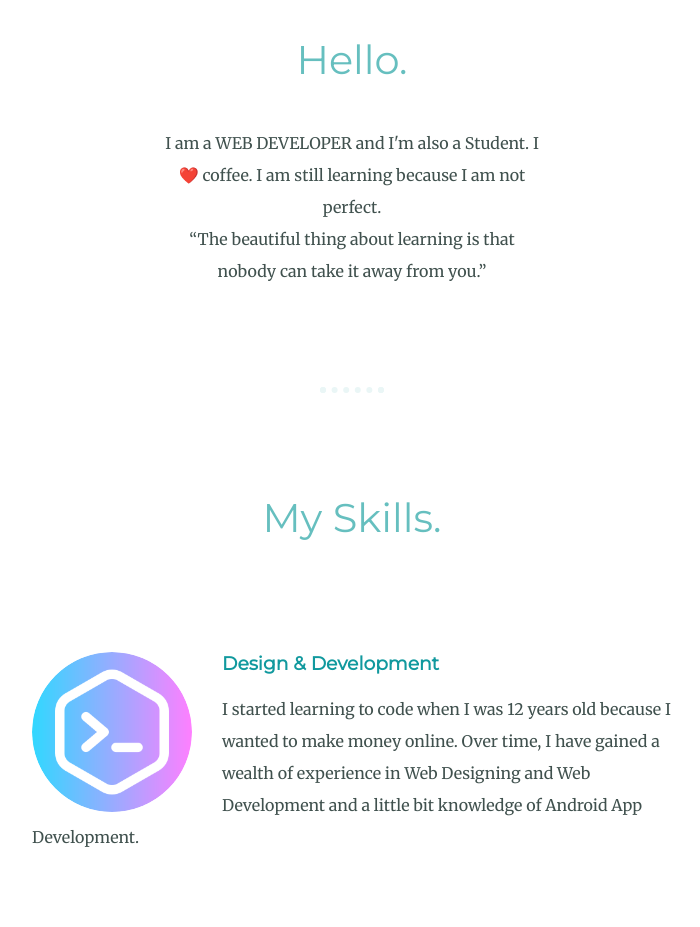
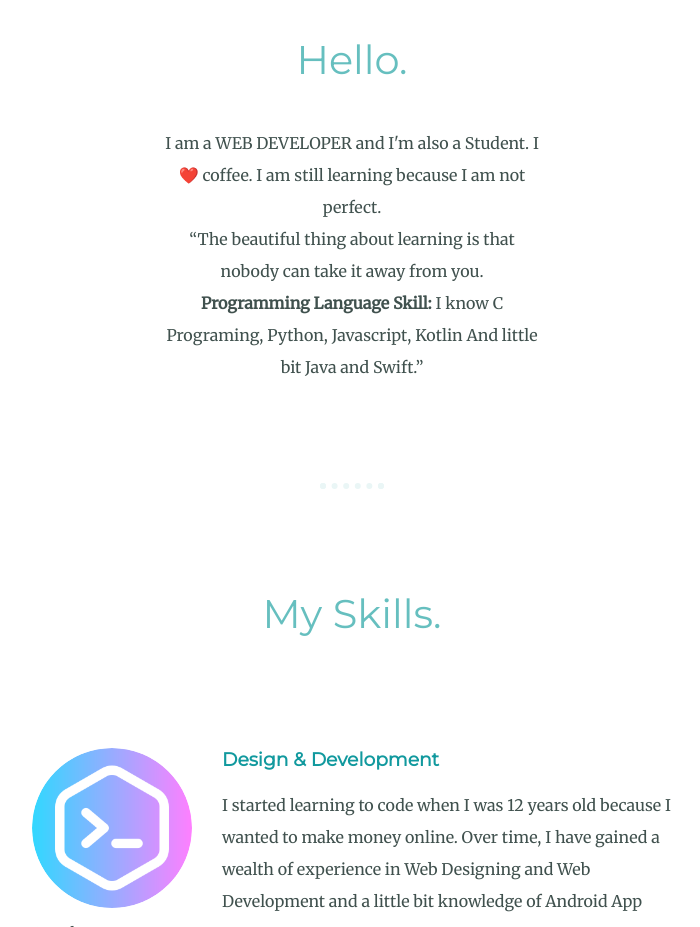
Before and after one commit to MDSINHA/pw, a plain HTML site: page index.html in a window 1280 px wide. Shown: the part 1152-2079 px from the top of the page, without its empty margins (288-988 px from the left). Drawn offline with Linux system fonts and the light colour scheme.

Commit message:
Update index.html

```diff
--- a/index.html
+++ b/index.html
@@ -24,7 +24,7 @@
     <div class="profile">
       <img class="mypic" src="images/mypic.jpeg" alt="angela-profile-img">
       <h2>Hello.</h2>
-      <p class="intro">I am a WEB DEVELOPER and I'm also a Student. I ❤️ coffee. I am still learning because I am not perfect. <br> “The beautiful thing about learning is that nobody can take it away from you.”</p>
+      <p class="intro">I am a WEB DEVELOPER and I'm also a Student. I ❤️ coffee. I am still learning because I am not perfect. <br> “The beautiful thing about learning is that nobody can take it away from you. <br> <strong>Programming Language Skill: </strong>I know C Programing, Python, Javascript, Kotlin And little bit Java and Swift.”</p>
     </div>
     <hr>
     <div class="skills">
```
